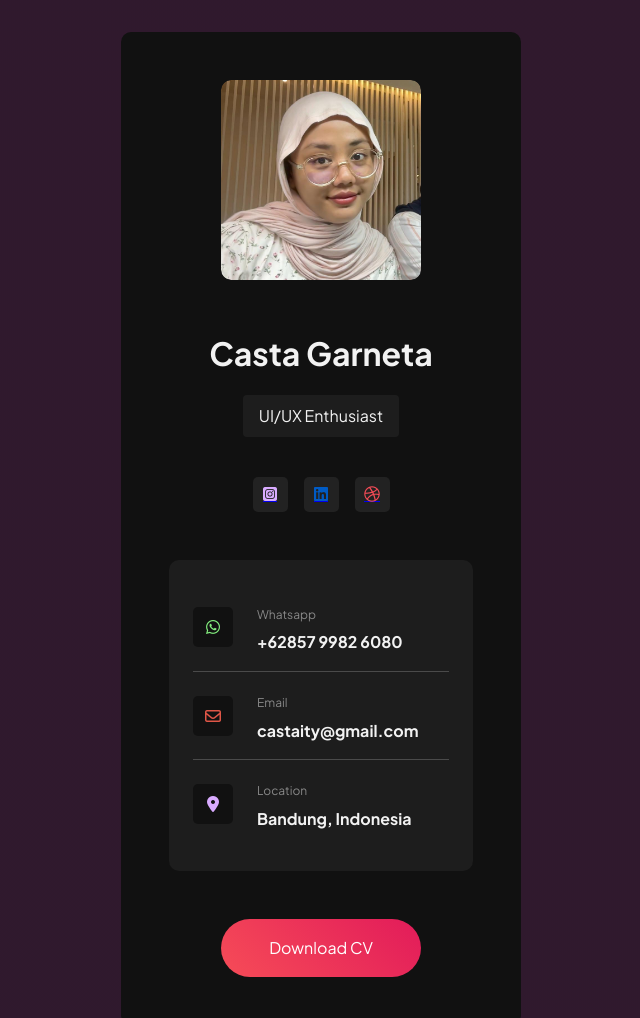
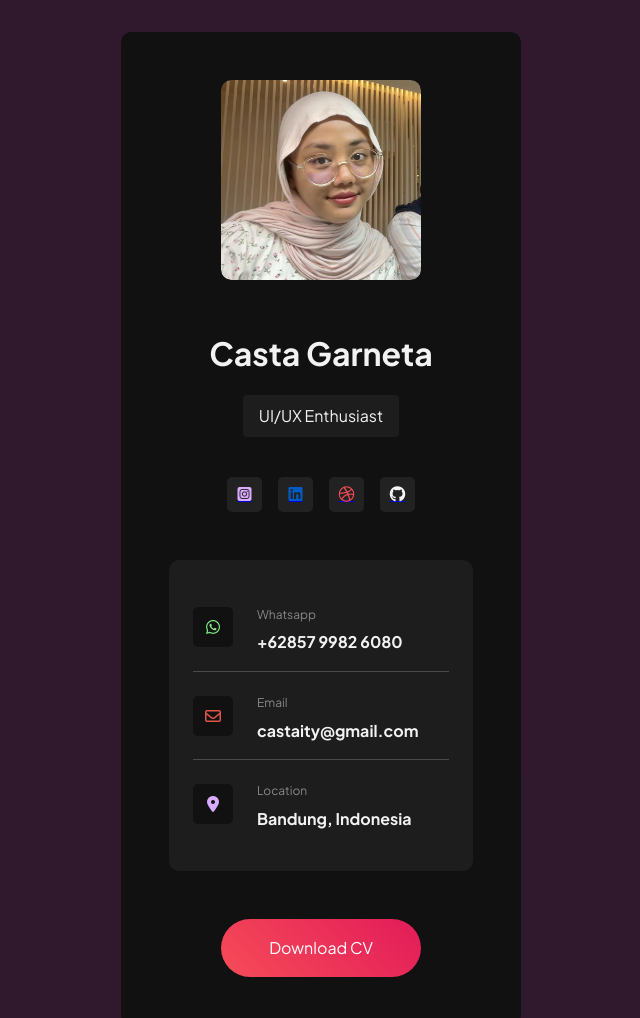
Before and after one commit to castagh/casaportfolio.github.io, a plain HTML site: page index.html in a window 1280 px wide. Shown: the top 1018 px of the page, without its empty margins (319-959 px from the left). Drawn offline with Linux system fonts and the light colour scheme.

Commit message:
add github profile

```diff
--- a/index.html
+++ b/index.html
@@ -33,6 +33,9 @@
                         </a>
                         <a href="https://dribbble.com/CastaGarneta">
                             <i class="fa-brands fa-dribbble" style="color:var(--dark-pink)"></i>
+                        </a>
+                        <a href="https://github.com/castagh">
+                            <i class="fa-brands fa-github" style="color:var(--white)"></i>
                         </a>
                     </div>
                 </div>
--- a/style.css
+++ b/style.css
@@ -11,6 +11,7 @@
     --light-green: #61E2C2;
     --green: #84EF7F;
     --light-purple: #D9ABFF;
+    --white: #F6F6F6;
 
     --spacing-xs: 0.5rem;
     --spacing-sm: 1rem;
```
